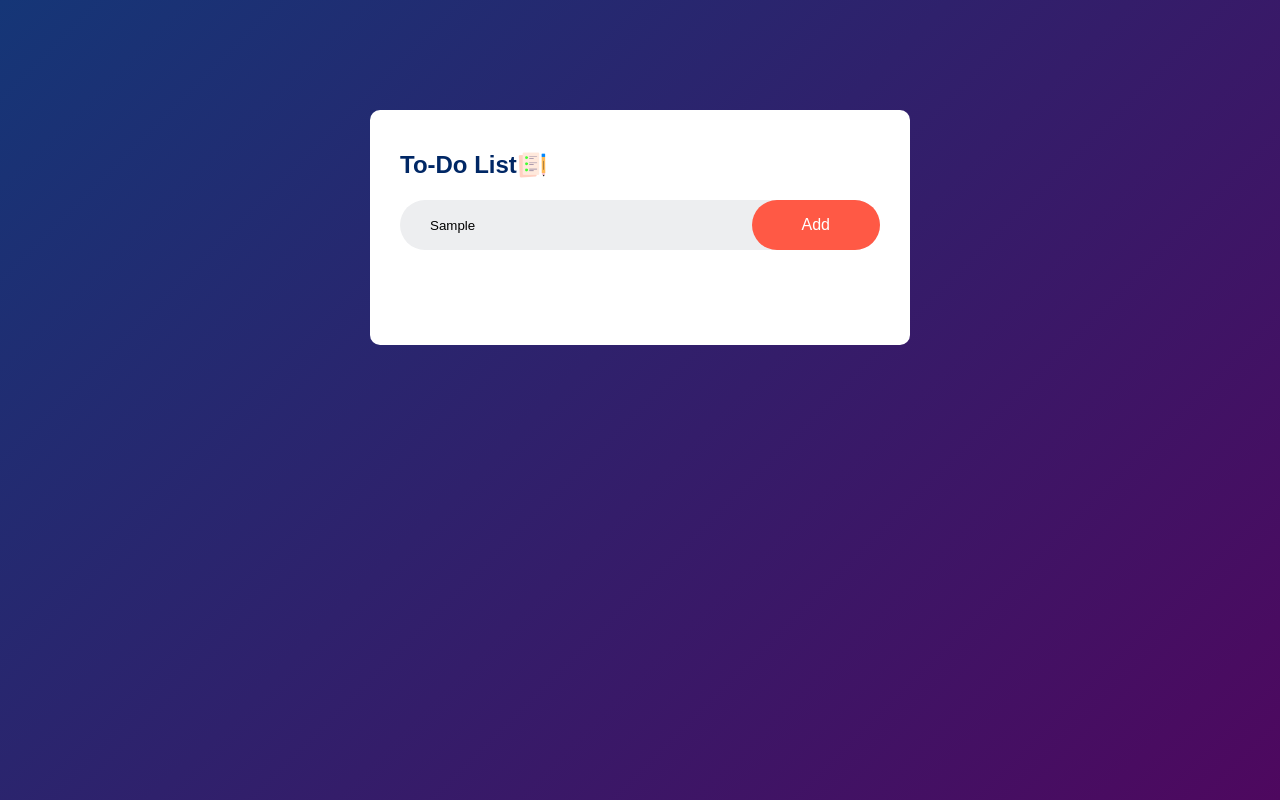
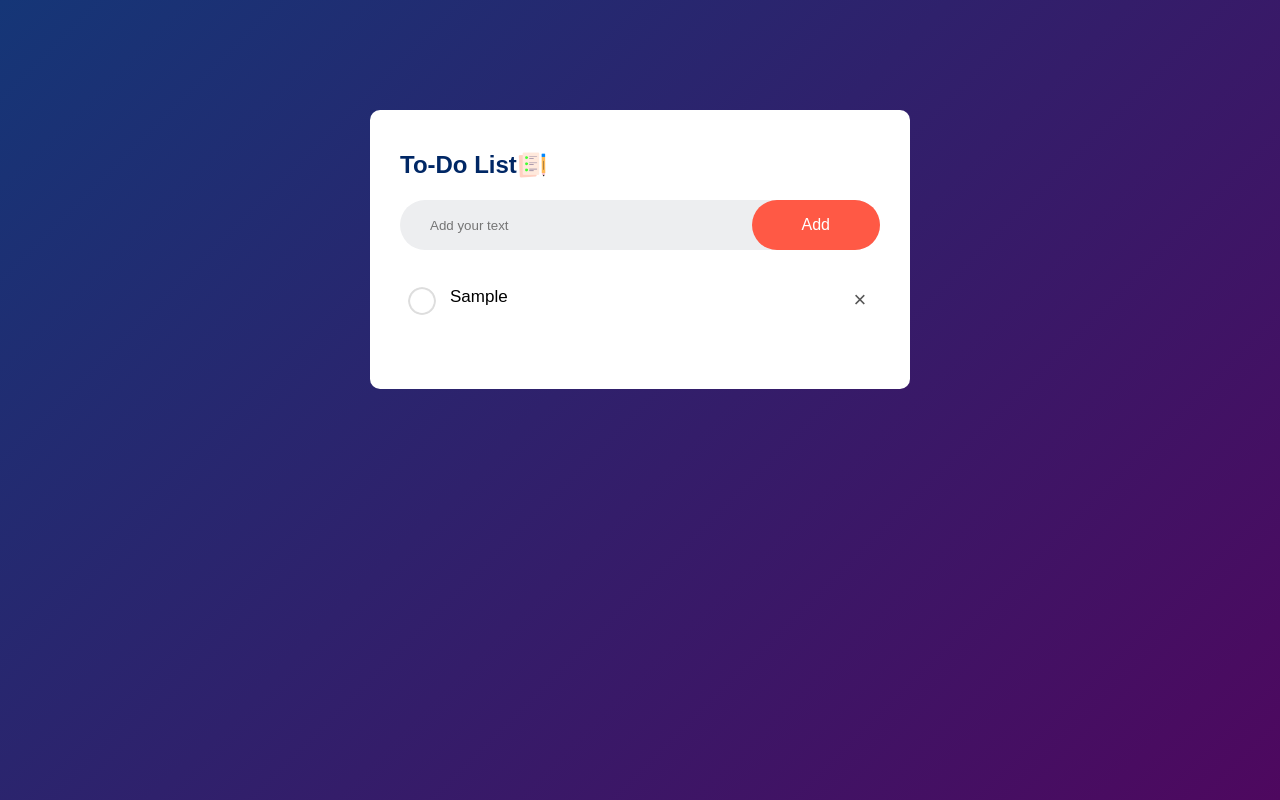
Before and after one commit to shallomflex/To-Do-App, a plain HTML site: page index.html in a window 1280 px wide. Both pictures are taken after typing "Sample" into the empty fields and a click on the button "Add". Drawn offline with Linux system fonts and the light colour scheme.

Commit message:
interactive quize app v1

```diff
--- a/index.html
+++ b/index.html
@@ -12,10 +12,20 @@
             <h2>To-Do List <img src="./images/icon.png" alt=""></h2>
             <div class="row">
                 <input type="text" id="input-box" placeholder="Add your text">
-                <button>Add</button>
+                <button onclick="addTask()">Add</button>
             </div>
+        <ul id="list_container">
+            <!-- <li class="checked">Task 1</li>
+            <li>Task 2</li>
+            <li>Task 3</li> -->
+        </ul>
         </div>
     </div>
+
+
+
+
+
 
     <script src="./scripts/script.js"></script>
 </body>
--- a/scripts/script.js
+++ b/scripts/script.js
@@ -0,0 +1,40 @@
+const inputBox = document.getElementById("input-box");
+const listContainer = document.getElementById("list_container");
+
+function addTask() {
+    if (inputBox === '') {
+        alert("Please enter a task first!")
+    } else {
+        let li = document.createElement("li");
+        li.innerHTML = inputBox.value;
+        listContainer.appendChild(li);
+        // adding the done icon "x"
+        let span = document.createElement("span");
+        span.innerHTML = "\u00d7"
+        li.appendChild(span);
+    }
+
+    inputBox.value = "";
+    saveData();
+}
+
+listContainer.addEventListener("click", function(e) {
+    if(e.target.tagName === "LI") {
+        e.target.classList.toggle('checked');
+        saveData();
+    }else if (e.target.tagName === 'SPAN') {
+        e.target.parentElement.remove();
+        saveData();
+    }
+
+}, false);
+
+// function to save the DATA to local storage
+function saveData() {
+    localStorage.setItem("data", listContainer.innerHTML);
+}
+// function to display the saved data
+function showTask() {
+    listContainer.innerHTML = localStorage.getItem("data");
+}
+showTask();
--- a/style.css
+++ b/style.css
@@ -52,5 +52,45 @@
     color: #fff;
     font-size: 16px;
     cursor: pointer;
-    border-radius: 40px;
+    border-radius: 40px ;
 }
+ul li {
+    list-style: none;
+    font-size: 17px;
+    padding: 12px 8px 12px 50px;
+    position: relative;
+}
+ul li::before {
+    content: '';
+    position: absolute;
+    height: 28px;
+    width: 28px;
+    border-radius: 50px;
+    background-image: url(./images/unchecked.png);
+    background-size: cover;
+    background-position: center;
+    top: 12px;
+    left: 8px;
+}
+ul li.checked {
+    color: #555;
+    text-decoration: line-through;
+}
+ul li.checked::before {
+    background-image: url(./images/checked.png);
+}
+ul li span {
+    position: absolute;
+    right: 0;
+    top: 5px;
+    width: 40px;
+    height: 40px;
+    font-size: 22px;
+    color: #555;
+    line-height: 40px;
+    text-align: center;
+    border-radius: 50px;
+}
+ul li span:hover {
+    background: #edeef0;
+}
```
